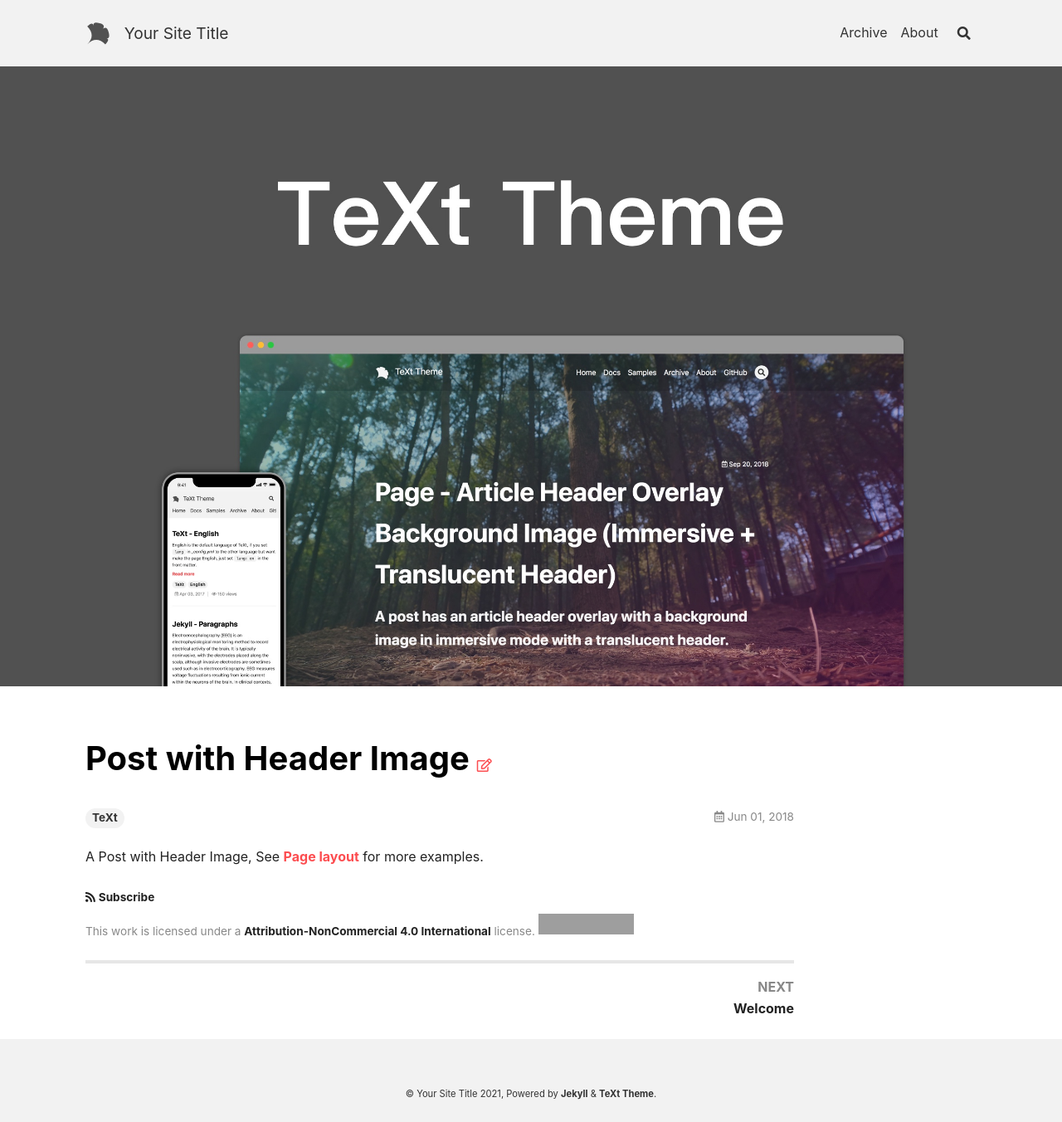
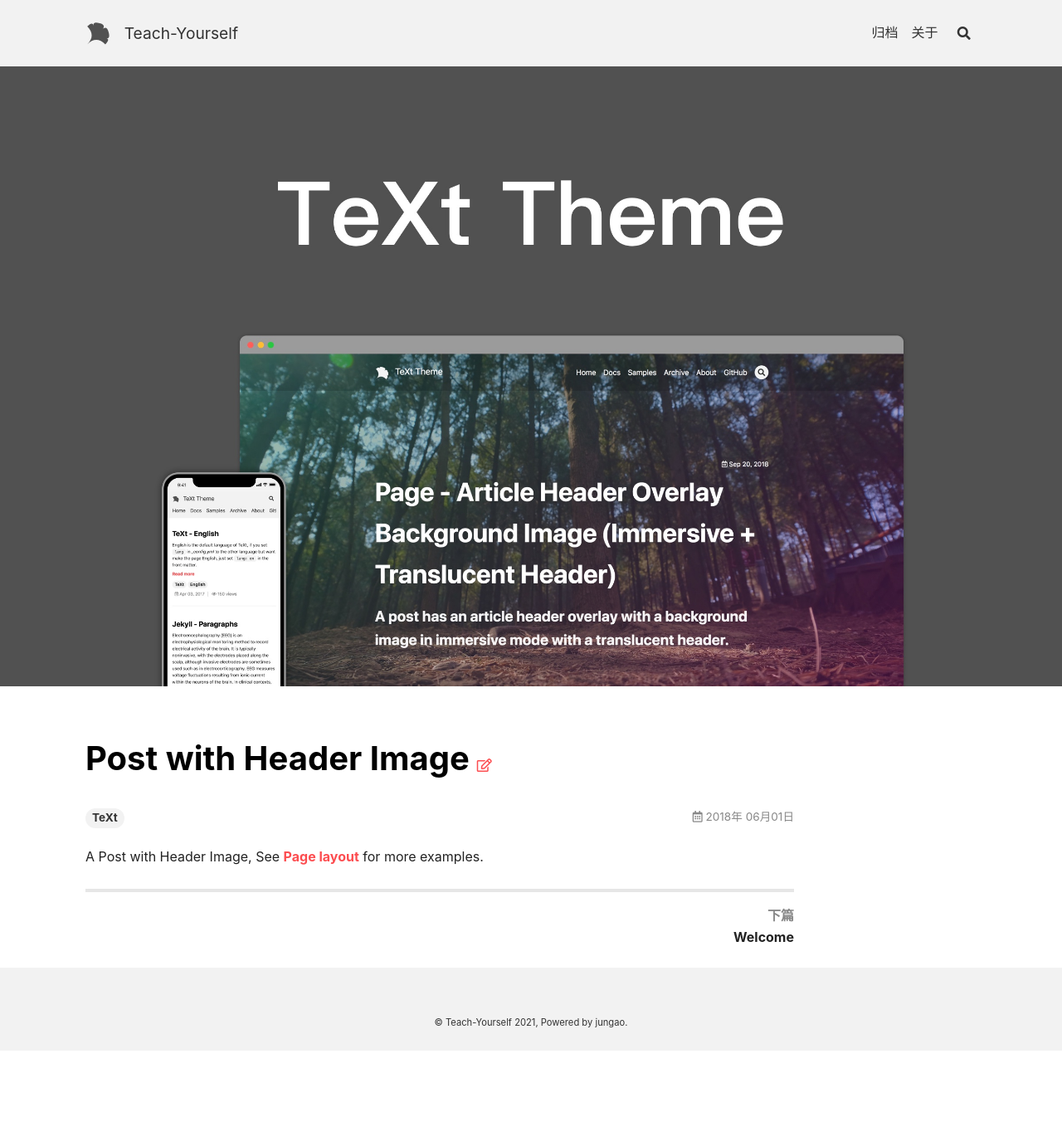
Before and after one commit to debugmm/debugmm.github.io, a Jekyll site: the page built from docs/_posts/2018-06-01-header-image.md, in a window 1280 px wide. Shown: the whole page at 83% size. Built offline with Jekyll 4.4.1, drawn with Linux system fonts in a browser that asks for light colours; nearby versions of some CDN libraries; after the commit the page ends 1266 px from its top, so only the background shows below that; grey boxes are pictures that could not be loaded.

Commit message:
feature:调整功能

```diff
--- a/docs/_config.yml
+++ b/docs/_config.yml
@@ -20,26 +20,26 @@ text_skin: default # "default" (default), "dark", "forest", "ocean", "chocolate"
 highlight_theme: default # "default" (default), "tomorrow", "tomorrow-night", "tomorrow-night-eighties", "tomorrow-night-blue", "tomorrow-night-bright"
 url     : # the base hostname & protocol for your site e.g. https://www.someone.com
 baseurl : # does not include hostname
-title   : Your Site Title
-description: > # this means to ignore newlines until "Language & timezone"
-  Your Site Description
+title   : Teach-Yourself
+#description: > # this means to ignore newlines until "Language & timezone"
+#  Your Site Description
 
 
 ## => Language and Timezone
 ##############################
-lang: # the language of your site, default as "en"
-timezone: # see https://en.wikipedia.org/wiki/List_of_tz_database_time_zones for the available values
+lang: zh # the language of your site, default as "en"
+timezone: Asia/Shanghai # see https://en.wikipedia.org/wiki/List_of_tz_database_time_zones for the available values
 
 
 ## => Author and Social
 ##############################
-author:
+wujungao:
   type      : # "person" (default), "organization"
-  name      : Your Name
+  name      : wujungao
   url       :
   avatar    : # path or url of avatar image (square)
   bio       : I am an amazing person.
-  email     :
+  email     : abuglife@qq.com
   facebook  : # "user_name" the last part of your profile url, e.g. https://www.facebook.com/user_name
   twitter   : # "user_name" the last part of your profile url, e.g. https://twitter.com/user_name
   weibo     : # "user_id"   the last part of your profile url, e.g. https://www.weibo.com/user_id/profile?...
@@ -49,14 +49,15 @@ author:
   zhihu     : # "user_name" the last part of your profile url, e.g. https://www.zhihu.com/people/user_name
   douban    : # "user_name" the last part of your profile url, e.g. https://www.douban.com/people/user_name
   linkedin  : # "user_name" the last part of your profile url, e.g. https://www.linkedin.com/in/user_name
-  github    : # "user_name" the last part of your profile url, e.g. https://github.com/user_name
+  github    : debugmm # "user_name" the last part of your profile url, e.g. https://github.com/user_name
   npm       : # "user_name" the last part of your profile url, e.g. https://www.npmjs.com/~user_name
 
 
 ## => GitHub Repository (if the site is hosted by GitHub)
 ##############################
-repository: user_name/repo_name
-repository_tree: master
+# repository: user_name/repo_name
+repository: debugmm/debugmm.github.io
+repository_tree: main
 
 
 ## => Paths
@@ -65,7 +66,7 @@ paths:
   root    : # title link url, "/" (default)
   home    : # home layout url, "/" (default)
   archive : # "/archive.html" (default)
-  rss     : # "/feed.xml" (default)
+#  rss     : # "/feed.xml" (default)
 
 
 ## => Post
@@ -219,7 +220,7 @@ defaults:
 ## => Plugins
 ##############################
 plugins:
-  - jekyll-feed
+#  - jekyll-feed
   - jekyll-paginate
   - jekyll-sitemap
   - jemoji
--- a/docs/_includes/article/footer/subscribe.html
+++ b/docs/_includes/article/footer/subscribe.html
@@ -1,6 +1,6 @@
-{%- assign _paths_rss = site.paths.rss | default: site.data.variables.default.paths.rss -%}
+<!-- {%- assign _paths_rss = site.paths.rss | default: site.data.variables.default.paths.rss -%}
 {%- include snippets/get-nav-url.html path=_paths_rss -%}
 {%- assign _paths_rss = __return -%}
 {%- include snippets/get-locale-string.html key='SUBSCRIBE' -%}
 {%- assign _locale_nav_subscribe = __return -%}
-<div class="subscribe"><i class="fas fa-rss"></i> <a type="application/rss+xml" href="{{ _paths_rss }}">{{ _locale_nav_subscribe }}</a></div>
+<div class="subscribe"><i class="fas fa-rss"></i> <a type="application/rss+xml" href="{{ _paths_rss }}">{{ _locale_nav_subscribe }}</a></div> -->
--- a/docs/_includes/footer.html
+++ b/docs/_includes/footer.html
@@ -29,8 +29,7 @@
         {%- include snippets/get-locale-string.html key='COPYRIGHT_DATES' -%}
         {%- assign _locale_copyright_dates = __return -%}
         © {{ site.title }} {{ _locale_copyright_dates }},
-        Powered by <a title="Jekyll is a simple, blog-aware, static site generator." href="http://jekyllrb.com/">Jekyll</a> & <a
-        title="TeXt is a super customizable Jekyll theme." href="https://github.com/kitian616/jekyll-TeXt-theme">TeXt Theme</a>.
+        Powered by jungao.
       </div>
     </div>
   </div>
```
Also changed, not shown: 404.html (deleted, +0 -24 lines), Gemfile (deleted, +0 -30 lines), _config.yml (deleted, +0 -42 lines), _posts/2021-06-26-welcome-to-jekyll.markdown (deleted, +0 -25 lines), about.md (deleted, +0 -18 lines), docs/HOW_TO_RELEASE.md (deleted, +0 -19 lines), docs/_data/licenses.yml (+4 -16 lines), docs/about.md (+1 -46 lines), index.md (deleted, +0 -6 lines), README.md (deleted), docs/CHANGELOG.md (deleted), docs/README-zh.md (deleted), docs/README.md (deleted).
